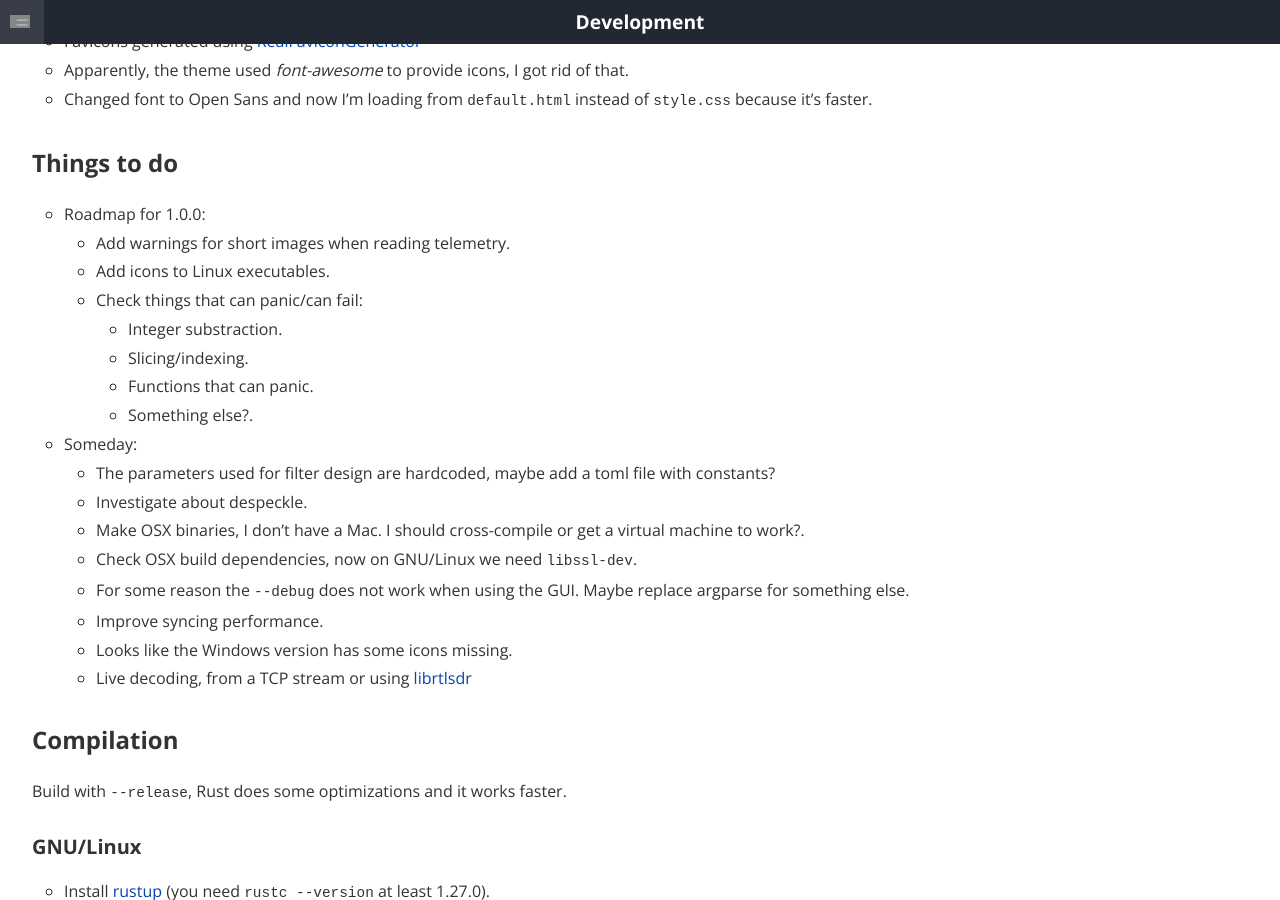
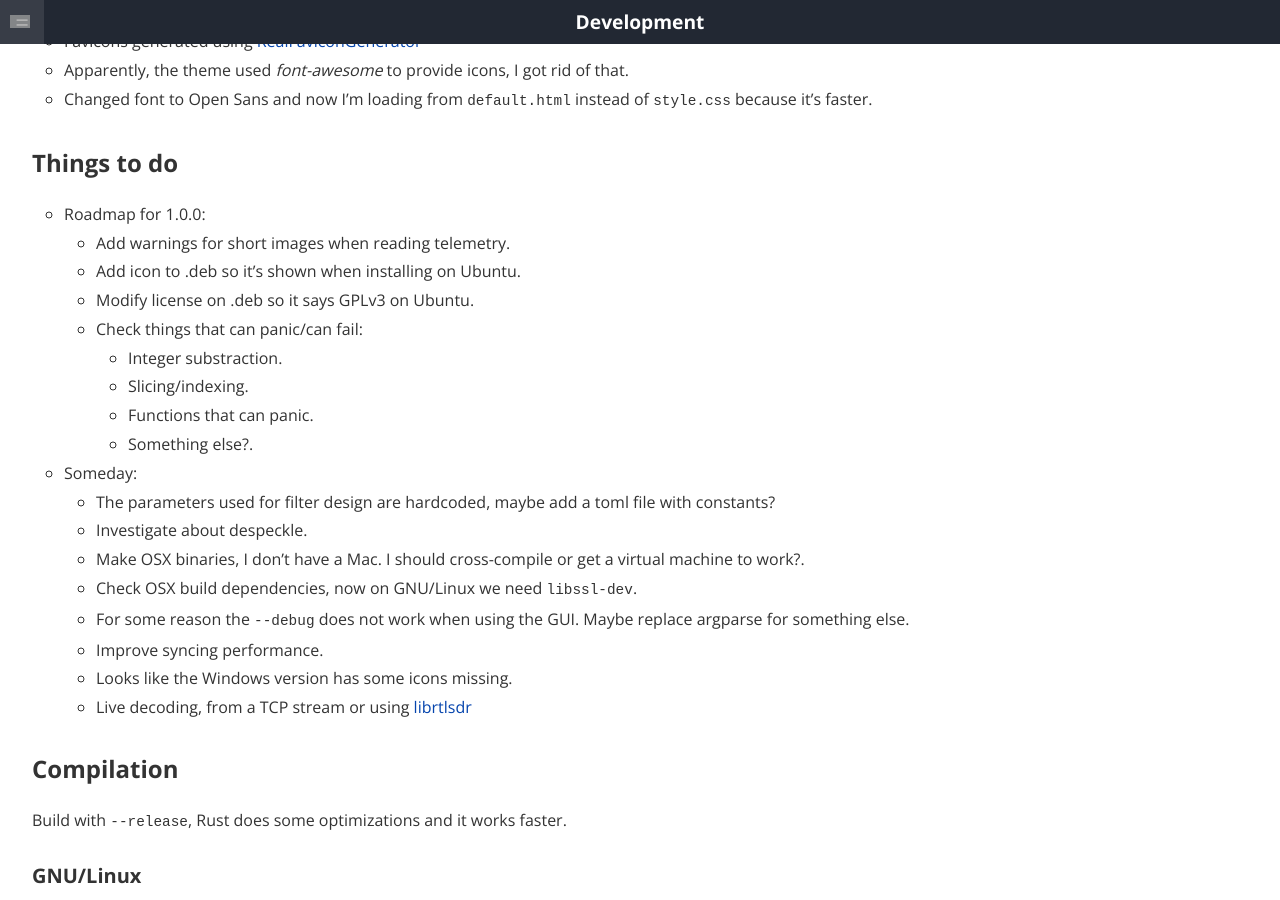
Before and after one commit to martinber/noaa-apt, a Jekyll site: the page built from docs/development.md, in a window 1280 px wide and 900 px high, scrolled down 1541 px. Built offline with Jekyll 4.4.1, drawn with Linux system fonts in a browser that asks for light colours.

Commit message:
Another .deb attempt

```diff
--- a/Cargo.toml
+++ b/Cargo.toml
@@ -1,6 +1,6 @@
 [package]
 name = "noaa-apt"
-version = "0.9.7-dev"
+version = "0.9.8-dev"
 authors = ["Martin Bernardi <martinber.710@gmail.com>"]
 build = "src/build.rs"
 
--- a/docs/development.md
+++ b/docs/development.md
@@ -79,7 +79,9 @@ Notes:
 
     - Add warnings for short images when reading telemetry.
 
-    - Add icons to Linux executables.
+    - Add icon to .deb so it's shown when installing on Ubuntu.
+
+    - Modify license on .deb so it says GPLv3 on Ubuntu.
 
     - Check things that can panic/can fail:
 
```
Also changed, not shown: debian/noaa-apt.svg (added), 3 other files.
